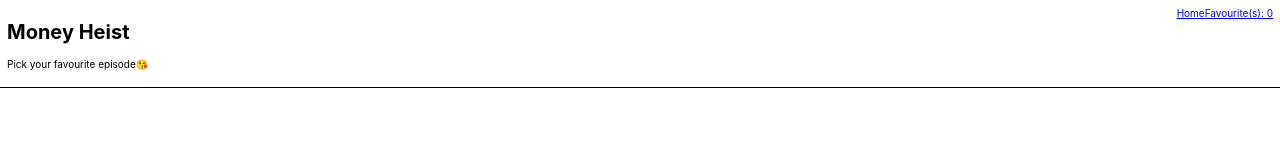
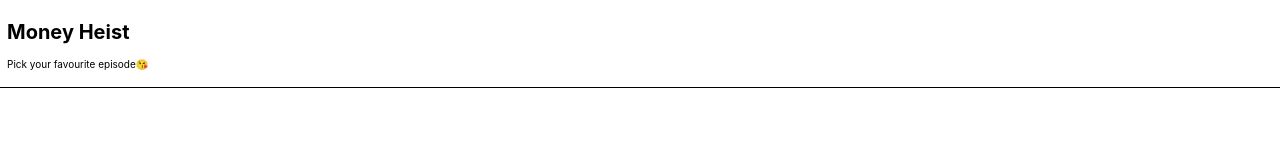
Before and after one commit to krofax/Money-Heist-Episode-Picker-Web-App, a React (Create React App) app: page / in a window 1280 px wide. Shown: the top 160 px of the page. Built offline with nearby package versions, Linux system fonts and the light colour scheme; no server answers.

Commit message:
refactor code

```diff
--- a/src/App.tsx
+++ b/src/App.tsx
@@ -1,13 +1,10 @@
-import React, { useContext, Fragment } from 'react'
-import { Store } from './Store'
-import { Link } from '@reach/router'
+import React, { Fragment } from 'react'
 
-export default function App({
+ const App = ({
   children
 }: {
   children: JSX.Element
-}): JSX.Element {
-  const { state } = useContext(Store)
+}): JSX.Element => {
 
   return (
     <Fragment>
@@ -16,12 +13,10 @@
           <h1>Money Heist</h1>
           <p>Pick your favourite episode😘</p>
         </div>
-        <div>
-          <Link to='/'>Home</Link>
-          <Link to='/faves'>Favourite(s): {state.favourites.length}</Link>
-        </div>
       </header>
       {children}
     </Fragment>
   )
-}
+ }
+
+export default App
```
